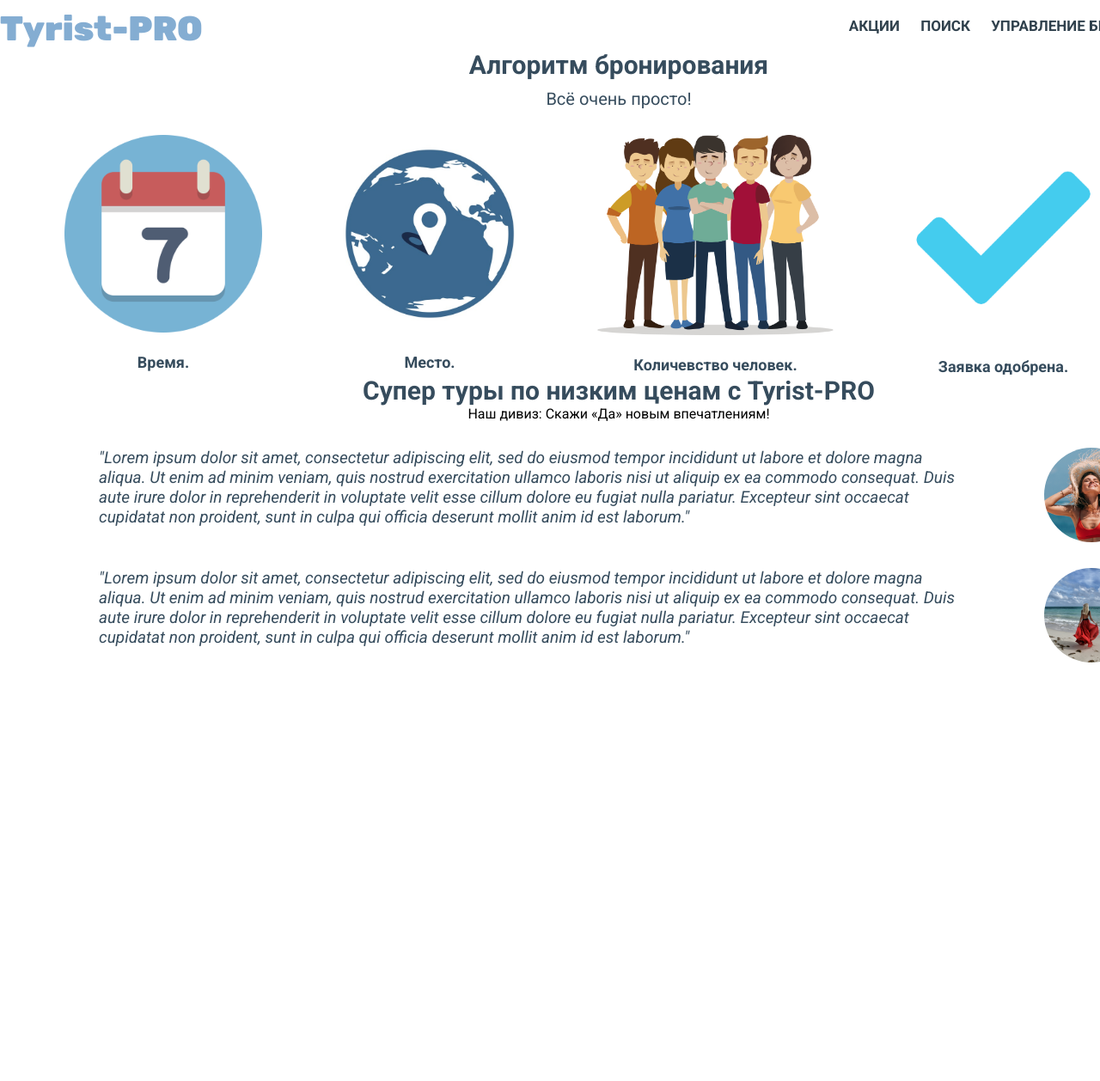
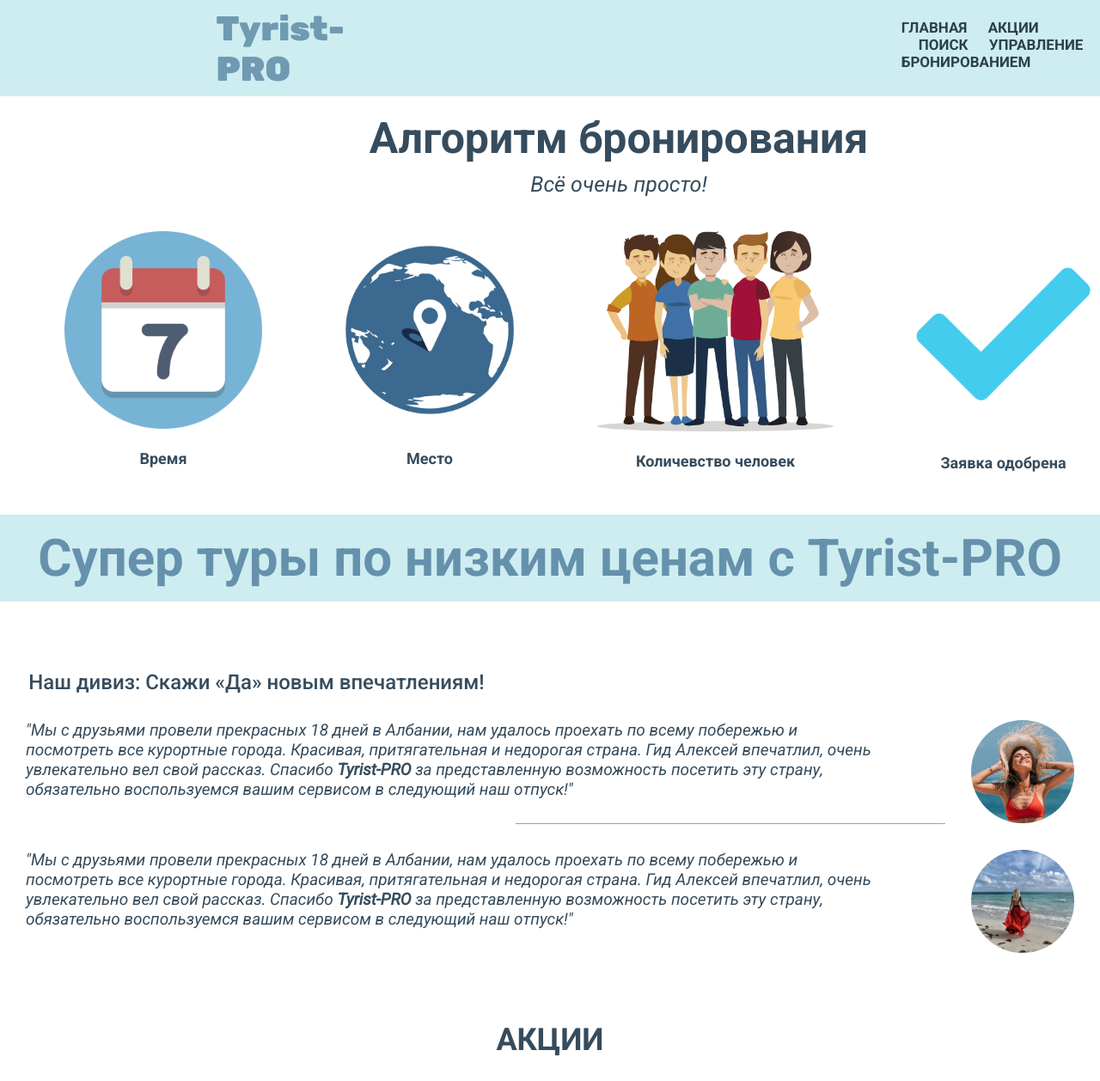
Before and after one commit to tqwern/site_tyrist.pro, a plain HTML site: page index.html in a window 1280 px wide. Shown: the top 1258 px of the page at 86% size. Before the commit the page ends 800 px from the top, so only its background shows below. Drawn offline with Linux system fonts and the light colour scheme.

Commit message:
Add files via upload

```diff
--- a/css/style.css
+++ b/css/style.css
@@ -4,11 +4,11 @@
 }
 
 body {
-    font-family: 'Roboto', sans-serif;
+  font-family: "Roboto", sans-serif;
 }
 
 .wrapper {
-    width:  1440px;
+  width: 1440px;
   margin: 0 auto;
 }
 
@@ -18,21 +18,24 @@ a {
 
 /* ---начало шапки--- */
 
+
+
 .nav {
   display: flex;
+  background-color: rgba(168, 222, 230, 0.557);
 }
 
 .logo {
-    font-family: 'Rubik', sans-serif;
+    padding-left: 251.500px;
+  font-family: "Rubik", sans-serif;
   font-weight: 900;
   font-size: 40px;
-    color: rgba(120, 165, 205, 0.908);
-    margin: 10px 752px 0px 0px ;
-
+  color: rgba(101, 145, 172, 0.908);
+  margin: 10px 648px 8px 0px;
 }
 
 .info_nav {
-    margin-top: 20px;
+  margin-top: 22px;
   font-size: 17px;
   font-weight: 600;
   right: 0px;
@@ -43,7 +46,8 @@ a {
 }
 
 .info_nav a:hover {
-    color:  rgba(120, 165, 205, 0.908);
+  color: rgba(101, 145, 172, 0.908);
+  transition: 0.5s;
 }
 
 .search {
@@ -57,17 +61,19 @@ a {
 
 .algorithm_txt {
   text-align: center;
-    padding-top: 1px;
+  padding-top: 20px;
   color: rgb(54, 76, 93);
 }
 
 .algorithm_txt h1 {
-    font-size: 30px;
+  font-size: 50px;
 }
 
 .algorithm_txt p {
-    font-size: 20px;
+  font-size: 25px;
   padding-top: 10px;
+  padding-bottom: 10px;
+  font-style: italic;
 }
 
 .algorithm {
@@ -90,9 +96,11 @@ a {
 
 /* ---алгоритм брониования конец--- */
 
+/* ----отзывы начало---- */
+
 .img_avatar_comment {
   border-radius: 100%;
-   width: 110px;
+  width: 120px;
   margin-left: 100px;
 }
 
@@ -104,12 +112,20 @@ a {
 
 .h1_super_tour {
   text-align: center;
-    font-size: 20px;
-    color: rgb(54, 76, 93);
+  font-size: 40px;
+  color: rgb(101, 145, 172);
+  margin-top: 50px;
+  padding: 15px 0 15px 0;
+  background-color: rgba(168, 222, 230, 0.557);
 }
 
 .slogan {
   text-align: center;
+  padding-top: 80px;
+  font-size: 24px;
+  font-weight: 500;
+  color: rgb(54, 76, 93);
+  padding-right: 683px;
 }
 
 .txt_comment {
@@ -118,9 +134,40 @@ a {
   font-weight: 400;
   font-style: italic;
   color: rgb(54, 76, 93);
-
 }
 
-.comments {
+.line {
+    border-bottom: 1px solid rgba(54, 76, 93, 0.517);
+    width: 500px;
+    margin-left: 600px;
+}
 
+/* ----отзывы конец---- */
+
+
+.form_search {
+    margin-top: 60px;
+    opacity: 0.6;
 }
+
+.line_1 {
+    height: 100px;
+}
+
+.stocks {
+    display: flex;
+    justify-content: center;
+}
+
+.txt_stocks {
+    text-align: center;
+    font-size: 36px;
+    margin-top: 80px;
+    margin-bottom: 30px;
+    color: rgb(54, 76, 93);
+}
+
+.malta {
+    margin-left: 30px;
+    margin-right: 30px;
+}
--- a/index.html
+++ b/index.html
@@ -1,6 +1,5 @@
 <!DOCTYPE html>
 <html lang="en">
-
   <head>
     <meta charset="UTF-8" />
     <meta http-equiv="X-UA-Compatible" content="IE=edge" />
@@ -9,27 +8,31 @@
     <link rel="preconnect" href="https://fonts.gstatic.com" crossorigin />
     <link
       href="https://fonts.googleapis.com/css2?family=Roboto:wght@400;500;700&family=Rubik:wght@700;800;900&display=swap"
-    rel="stylesheet" />
-  <link rel="preconnect" href="https://fonts.googleapis.com">
-  <link rel="preconnect" href="https://fonts.gstatic.com" crossorigin>
-  <link href="https://fonts.googleapis.com/css2?family=Roboto:ital@1&display=swap" rel="stylesheet">
+      rel="stylesheet"
+    />
+    <link rel="preconnect" href="https://fonts.googleapis.com" />
+    <link rel="preconnect" href="https://fonts.gstatic.com" crossorigin />
+    <link
+      href="https://fonts.googleapis.com/css2?family=Roboto:ital@1&display=swap"
+      rel="stylesheet"
+    />
     <link rel="stylesheet" href="css/style.css" />
     <title>Document</title>
   </head>
 
   <body>
-  <div class="wrapper">
     <header>
       <div class="nav">
         <a href="" class="logo">Tyrist-PRO</a>
         <div class="info_nav">
+          <a href="" style="margin-right: 20px;">ГЛАВНАЯ</a>
           <a href="">АКЦИИ</a>
           <a href="" class="search">ПОИСК</a>
           <a href="">УПРАВЛЕНИЕ БРОНИРОВАНИЕМ</a>
         </div>
       </div>
     </header>
-
+    <div class="wrapper">
       <section>
         <div class="algorithm_txt">
           <h1>Алгоритм бронирования</h1>
@@ -37,49 +40,83 @@
         </div>
         <div class="algorithm">
           <div class="add_info">
-          <img src="img/calendar.jpeg" alt="" width="230">
-          <p>Время.</p>
+            <img src="img/calendar.jpeg" alt="" width="230" />
+            <p>Время</p>
           </div>
           <div class="add_info">
-          <img class="mesto" src="img/world.png" alt="" width="230">
-          <p>Место.</p>
+            <img class="mesto" src="img/world.png" alt="" width="230" />
+            <p>Место</p>
           </div>
           <div class="add_info">
-          <img src="img/people.jpeg" alt="" width="275">
-          <P>Количевство человек.</P>
+            <img src="img/people.jpeg" alt="" width="275" />
+            <p>Количевство человек</p>
           </div>
           <div class="add_info">
-          <img src="img/check.mark.png" alt="" width="235">
-          <P>Заявка одобрена.</P>
+            <img src="img/check.mark.png" alt="" width="235" />
+            <p>Заявка одобрена</p>
           </div>
         </div>
       </section>
-
+    </div>
     <section>
       <div class="h1_super_tour">
         <h1>Супер туры по низким ценам с Tyrist-PRO</h1>
       </div>
+
       <div class="comments">
         <p class="slogan">Наш дивиз: Скажи «Да» новым впечатлениям!</p>
         <div class="block_txt_comment">
-          <p class="txt_comment">"Lorem ipsum dolor sit amet, consectetur adipiscing elit, sed do eiusmod tempor
-            incididunt ut labore et dolore magna aliqua. Ut enim ad minim veniam, quis nostrud exercitation ullamco
-            laboris nisi ut aliquip ex ea commodo consequat. Duis aute irure dolor in reprehenderit in voluptate velit
-            esse cillum dolore eu fugiat nulla pariatur. Excepteur sint occaecat cupidatat non proident, sunt in culpa
-            qui officia deserunt mollit anim id est laborum."</p>
-          <img class="img_avatar_comment" src="img/comment1.png" alt="">
+          <p class="txt_comment">
+            "Мы с друзьями провели прекрасных 18 дней в Албании, нам удалось
+            проехать по всему побережью и посмотреть все курортные города.
+            Красивая, притягательная и недорогая страна. Гид Алексей впечатлил,
+            очень увлекательно вел свой рассказ. Спасибо <b>Tyrist-PRO</b> за
+            представленную возможность посетить эту страну, обязательно
+            воспользуемся вашим сервисом в следующий наш отпуск!"
+          </p>
+          <img class="img_avatar_comment" src="img/comment1.png" alt="" />
         </div>
+        <div class="line"></div>
         <div class="block_txt_comment">
-          <p class="txt_comment">"Lorem ipsum dolor sit amet, consectetur adipiscing elit, sed do eiusmod tempor
-            incididunt ut labore et dolore magna aliqua. Ut enim ad minim veniam, quis nostrud exercitation ullamco
-            laboris nisi ut aliquip ex ea commodo consequat. Duis aute irure dolor in reprehenderit in voluptate velit
-            esse cillum dolore eu fugiat nulla pariatur. Excepteur sint occaecat cupidatat non proident, sunt in culpa
-            qui officia deserunt mollit anim id est laborum."</p>
-          <img class="img_avatar_comment" src="img/comment2.png" alt="">
+          <p class="txt_comment">
+            "Мы с друзьями провели прекрасных 18 дней в Албании, нам удалось
+            проехать по всему побережью и посмотреть все курортные города.
+            Красивая, притягательная и недорогая страна. Гид Алексей впечатлил,
+            очень увлекательно вел свой рассказ. Спасибо <b>Tyrist-PRO</b> за
+            представленную возможность посетить эту страну, обязательно
+            воспользуемся вашим сервисом в следующий наш отпуск!"
+          </p>
+          <img class="img_avatar_comment" src="img/comment2.png" alt="" />
         </div>
       </div>
+    <!-- </section>
+    <section class="form_search">
+      <img src="img/море.jpg" alt="" width="1903px">
+
+      <form class="line_1">
+        <div><input class="text1" placeholder="Ваш регион" type="text"> </div>
+        <div><input class="text2" placeholder="Выберите дату" type="date"></div>
+        <p><strong>Выбери персонажа</strong></p>
+   <select name="hero">
+    <option value="s1">1</option>
+   </select>
+        <div><p>Поиск</p><input class="text4" placeholder="" type="text"></div>
+      </form>
+    </section> -->
+    <section>
+    <h1 class="txt_stocks">АКЦИИ</h1>
+    <div class="stocks">
+    <div>
+      <img src="img/ватикан.jpg" alt="" width="500" height="600">
+    </div>
+    <div>
+      <img class="malta" src="img/мальта.jpg" alt="" width="500" height="600">
+
+    </div>
+    <div>
+      <img src="img/морокко.jpg" alt="" width="500" height="600">
+
+    </div>
     </section>
-  </div>
   </body>
-
 </html>
```
Also changed, not shown: img/AdobeStock_273712361.png (added), img/lydi.jpeg (added), img/photo.jpeg (added), img/ватикан.jpg (added), img/мальта.jpg (added), img/море.jpg (added), img/морокко.jpg (added), 1 other file. Lines whose indentation alone changed are shown as unchanged.
